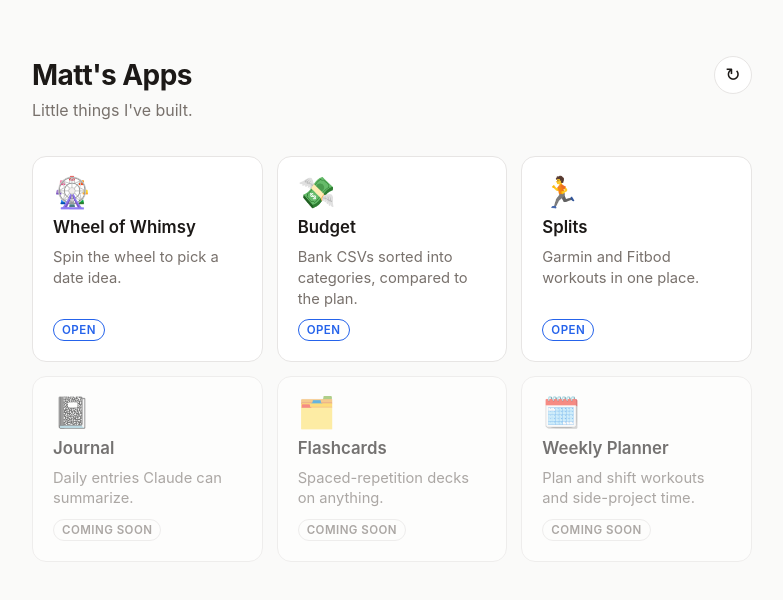
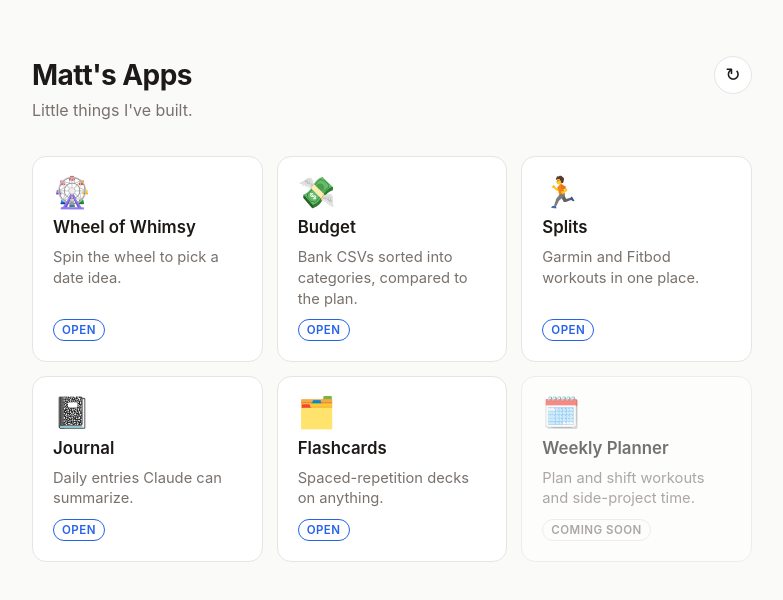
Before and after one commit to mattkrnr/mattkrnr.github.io, a plain HTML site: page index.html in a window 1280 px wide. Shown: the whole page, without its empty margins (248-1031 px from the left). Drawn offline with Linux system fonts and the light colour scheme.

Commit message:
Link Journal and Flashcards from the homepage
Co-Authored-By: Claude Opus 5.5 <noreply@anthropic.com>
Claude-Session: https://claude.ai/code/session_01JARH6guSpwQgzpUn6Qa2Wb

```diff
--- a/index.html
+++ b/index.html
@@ -111,8 +111,8 @@
       { name: "Wheel of Whimsy", icon: "🎡", desc: "Spin the wheel to pick a date idea.", url: "/dates/?list=matt&from=home" },
       { name: "Budget", icon: "💸", desc: "Bank CSVs sorted into categories, compared to the plan.", url: "/budget/?from=home" },
       { name: "Splits", icon: "🏃", desc: "Garmin and Fitbod workouts in one place.", url: "/splits/?from=home" },
-      { name: "Journal", icon: "📓", desc: "Daily entries Claude can summarize.", url: "" },
-      { name: "Flashcards", icon: "🗂️", desc: "Spaced-repetition decks on anything.", url: "" },
+      { name: "Journal", icon: "📓", desc: "Daily entries Claude can summarize.", url: "/journal/?from=home" },
+      { name: "Flashcards", icon: "🗂️", desc: "Spaced-repetition decks on anything.", url: "/flashcards/?from=home" },
       { name: "Weekly Planner", icon: "🗓️", desc: "Plan and shift workouts and side-project time.", url: "" },
     ];
 
```
